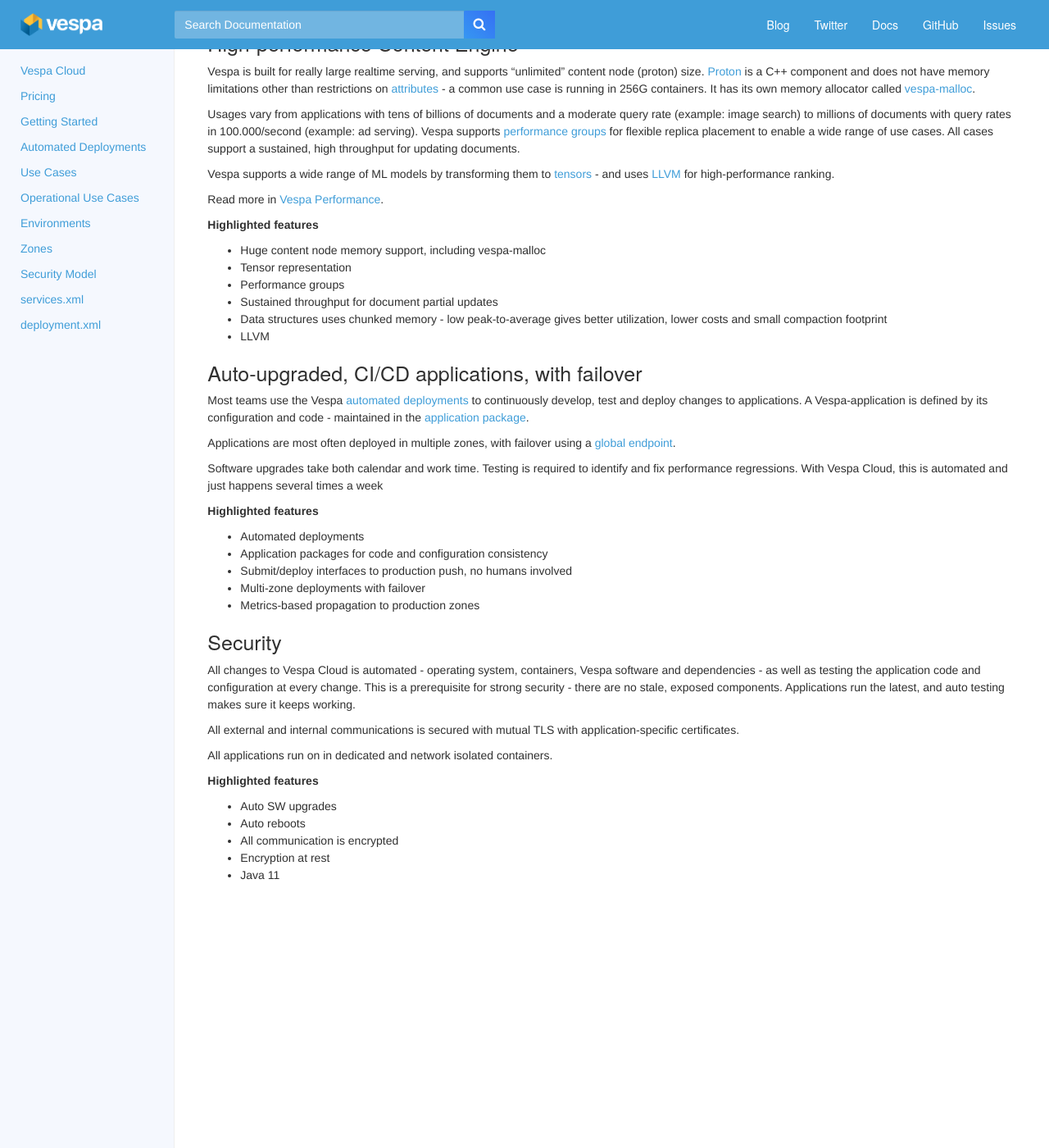
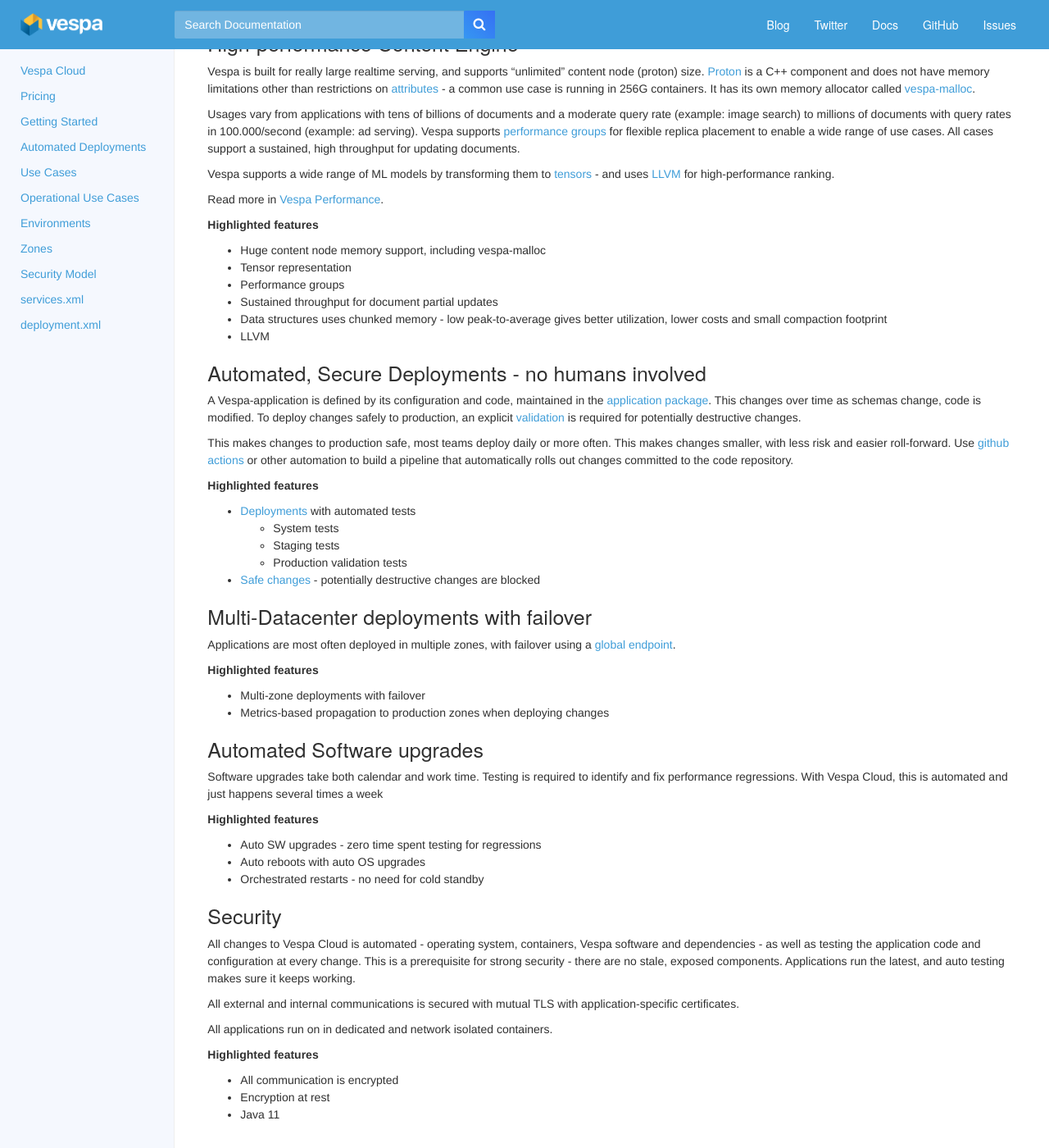
Before and after one commit to vespa-engine/cloud, a Jekyll site: the page built from ops-use-cases.md, in a window 1280 px wide and 1400 px high, scrolled down 949 px. Shown: the whole window at 82% size. Built offline with Jekyll 4.4.1, drawn with Linux system fonts in a browser that asks for light colours; before the commit the page ends 2057 px from its top, so only the background shows below that.

Commit message:
split to more details

```diff
--- a/ops-use-cases.md
+++ b/ops-use-cases.md
@@ -21,6 +21,7 @@ Equally important, Vespa applications scale down to 1 - developers can deploy th
 * Scale up to 1000, down to 1
 
 
+
 ## Resilient Content Engine
 As Vespa applications can be very large, node failures are automated as well,
 with configurable rebalancing speed to regenerate replicas.
@@ -29,6 +30,7 @@ Failed instances are kept for some time offline to preserve data in catastrophic
 
 **Highlighted features**
 * Auto node failure and provisioning
+
 
 
 ## Flexible Content Engine for optimized costs
@@ -49,6 +51,7 @@ Using this flexibility, teams migrating from self-hosted to Vespa Cloud:
 **Highlighted features**
 * Auto node capacity migration - move from one spec to another
 * Independent stateful/stateless node scaling
+
 
 
 ## High-performance Content Engine
@@ -77,30 +80,48 @@ Read more in [Vespa Performance](https://docs.vespa.ai/documentation/performance
 * LLVM
 
 
-## Auto-upgraded, CI/CD applications, with failover
-Most teams use the Vespa [automated deployments](/automated-deployments)
-to continuously develop, test and deploy changes to applications.
-A Vespa-application is defined by its configuration and code -
+
+## Automated, Secure Deployments - no humans involved
+A Vespa-application is defined by its configuration and code,
 maintained in the [application package](https://docs.vespa.ai/documentation/cloudconfig/application-packages.html).
+This changes over time as schemas change, code is modified.
+To deploy changes safely to production, an explicit [validation](https://docs.vespa.ai/documentation/reference/validation-overrides.html) is required for potentially destructive changes.
 
+This makes changes to production safe, most teams deploy daily or more often.
+This makes changes smaller, with less risk and easier roll-forward.
+Use [github actions](https://github.com/features/actions) or other automation
+to build a pipeline that automatically rolls out changes committed to the code repository.
+
+**Highlighted features**
+* [Deployments](/automated-deployments) with automated tests
+    * System tests
+    * Staging tests
+    * Production validation tests
+* [Safe changes](https://docs.vespa.ai/documentation/reference/search-definitions-reference.html#modify-search-definitions) -
+    potentially destructive changes are blocked
+
+
+
+## Multi-Datacenter deployments with failover
 Applications are most often deployed in multiple zones,
 with failover using a [global endpoint](/reference/deployment#endpoint).
 
+**Highlighted features**
+* Multi-zone deployments with failover
+* Metrics-based propagation to production zones when deploying changes
+
+
+
+## Automated Software upgrades
 Software upgrades take both calendar and work time.
 Testing is required to identify and fix performance regressions.
 With Vespa Cloud, this is automated and just happens several times a week
 
 **Highlighted features**
-* Automated deployments
-* Application packages for code and configuration consistency
-* Submit/deploy interfaces to production push, no humans involved
-* Multi-zone deployments with failover
-* Metrics-based propagation to production zones
+* Auto SW upgrades - zero time spent testing for regressions
+* Auto reboots with auto OS upgrades
+* Orchestrated restarts - no need for cold standby
 
-
-<!--
-ToDo: BCP as a separate section here later
--->
 
 
 ## Security
```
Also changed, not shown: other parts of ops-use-cases.md (+0 -2 lines).
